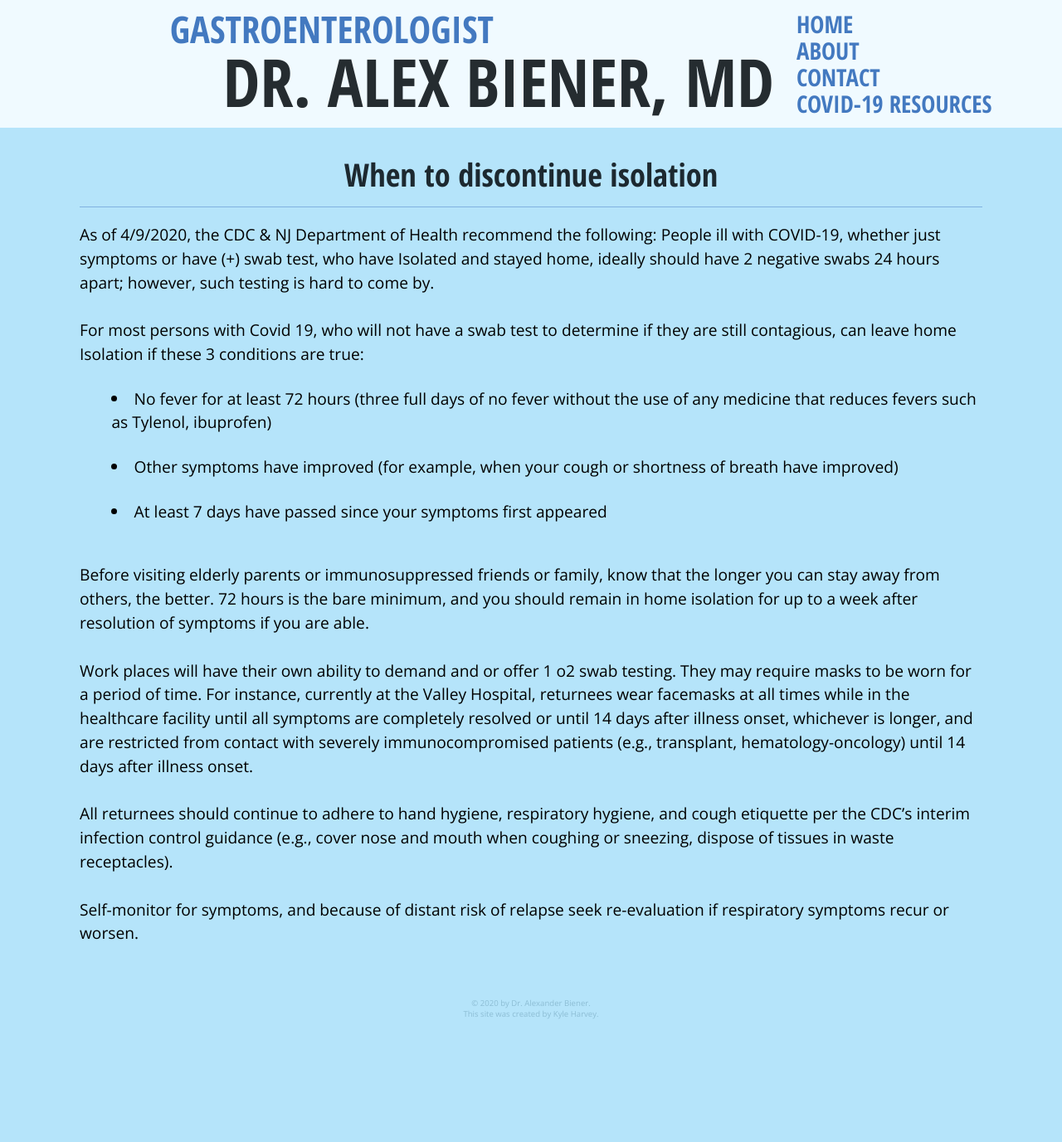
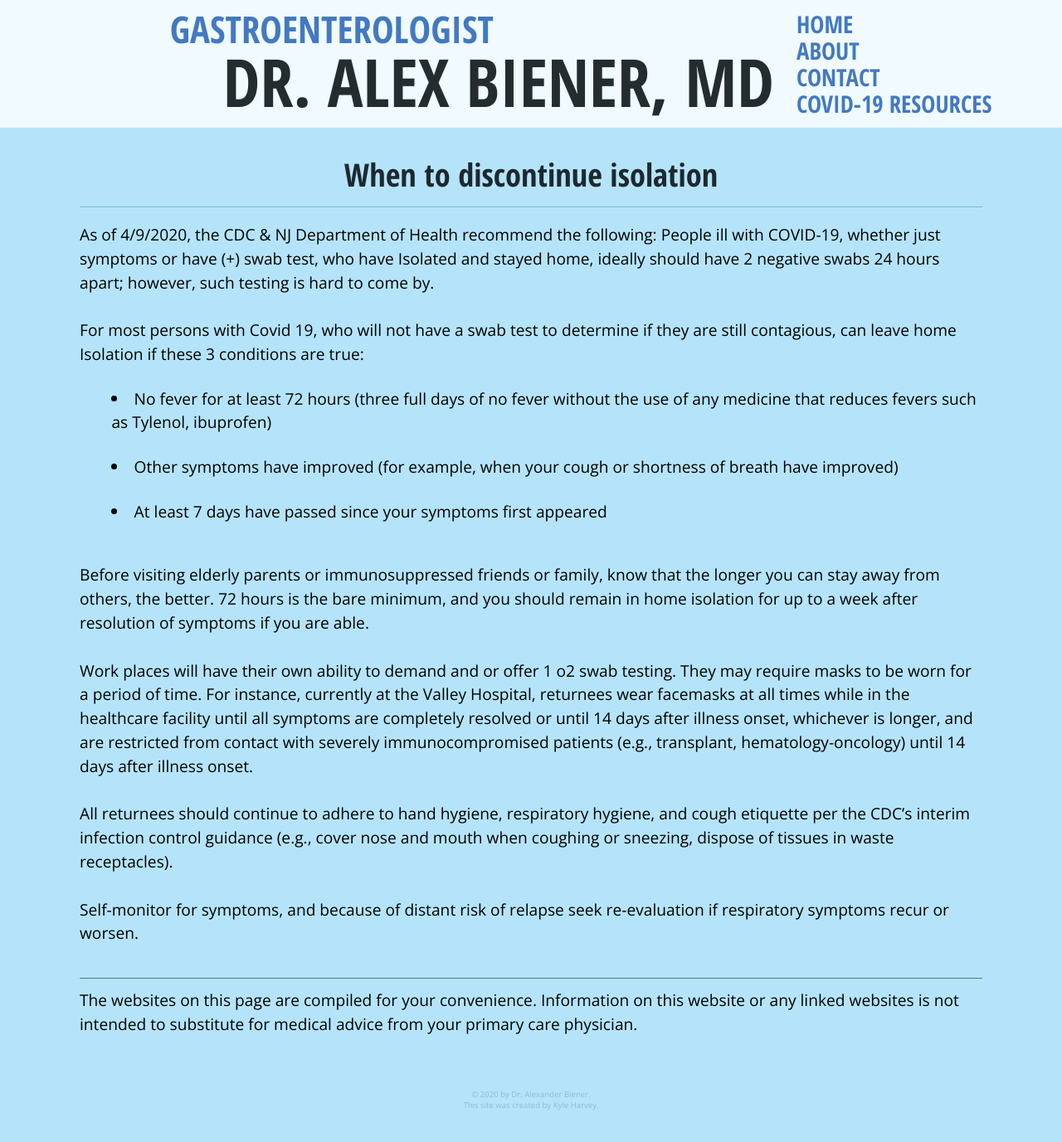
Before and after one commit to alexbienermd/alexbienermd.github.io, a Jekyll site: the page built from _posts/2020-04-09-COVID-19.markdown, in a window 1280 px wide and 1400 px high, scrolled down 1666 px. Shown: the top 1377 px of the window at 83% size. Built offline with Jekyll 4.4.1, drawn with Linux system fonts in a browser that asks for light colours; nearby versions of some CDN libraries; before the commit the page ends 2956 px from its top, so only the background shows below that.

Commit message:
Add disclaimer to bottom of 'COVID-19' page

```diff
--- a/_posts/2020-04-09-COVID-19.markdown
+++ b/_posts/2020-04-09-COVID-19.markdown
@@ -71,6 +71,8 @@ permalink: COVID-19
 
       Self-monitor for symptoms, and because of distant risk of relapse seek re-evaluation if respiratory symptoms recur or worsen.
     </p>
+
+    <p class="disclaimer">The websites on this page are compiled for your convenience. Information on this website or any linked websites is not intended to substitute for medical advice from your primary care physician.</p>
   </div>
 
 </div>
--- a/main.css
+++ b/main.css
@@ -352,6 +352,12 @@ h3 {
 	border-top: 1px dotted #4379c077;
 }
 
+.post-container .disclaimer {
+	border-top: 1px solid #050a0f80;
+	margin-top: 3vw;
+	padding-top: 1vw;
+}
+
 
 
 
```
